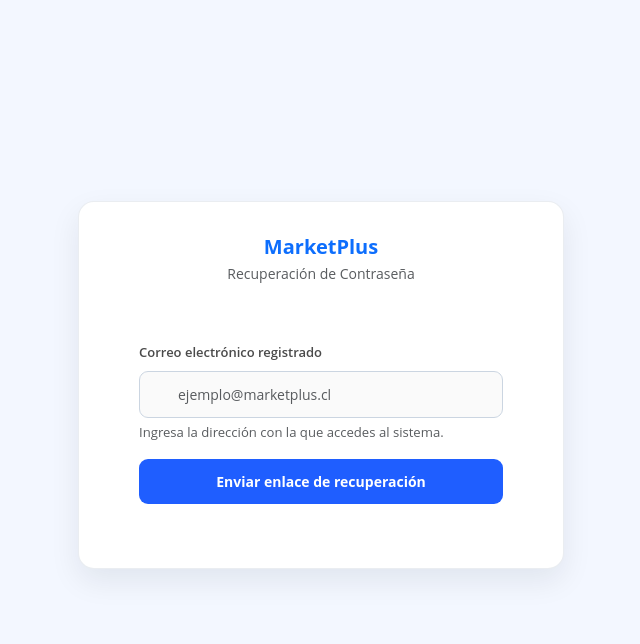
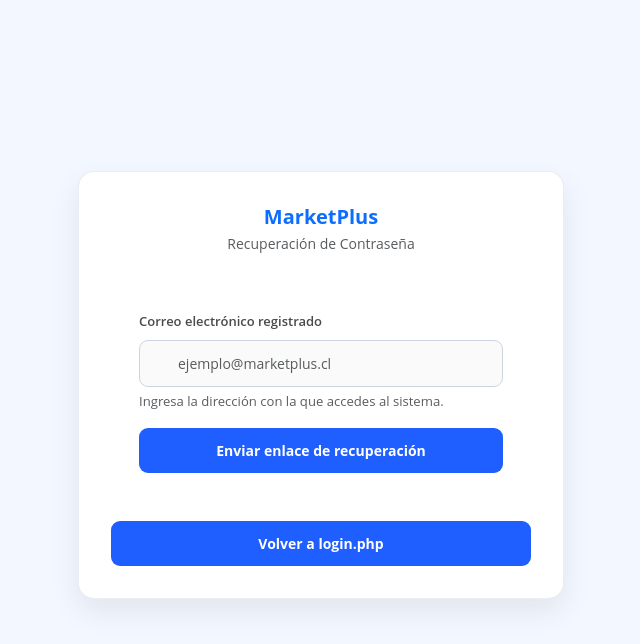
Before and after one commit to Ebrizuela/MarketPlus, a PHP site: page /administrador/solicitar_recuperacion.php in a window 1280 px wide. Shown: the top 644 px of the page, without its empty margins (319-959 px from the left). Run offline with PHP 8.4, Linux system fonts and the light colour scheme; some libraries are stand-ins or nearby versions.

Commit message:
feat: se agrego boton volver a login

```diff
--- a/administrador/solicitar_recuperacion.php
+++ b/administrador/solicitar_recuperacion.php
@@ -86,6 +86,9 @@ if ($_SERVER['REQUEST_METHOD'] === 'POST') {
                         </div>
                         <button type="submit" class="btn btn-primary w-100">Enviar enlace de recuperación</button>
                     </form>
+                    <div class="mt-3">
+                        <a href="../login.php" class="btn btn-outline-primary w-100">Volver a login.php</a>
+                    </div>
                 </div>
             </div>
         </div>
```
